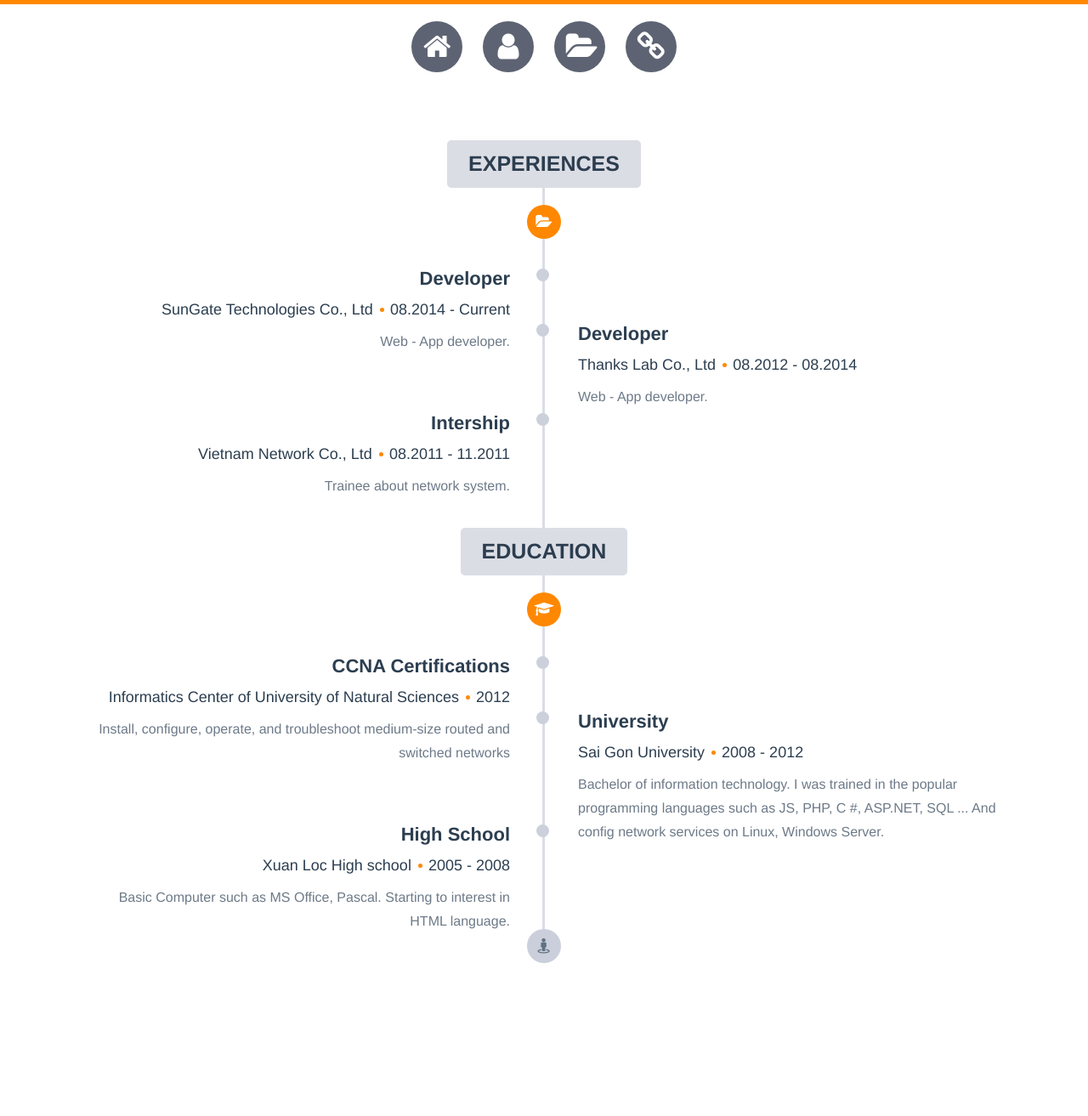
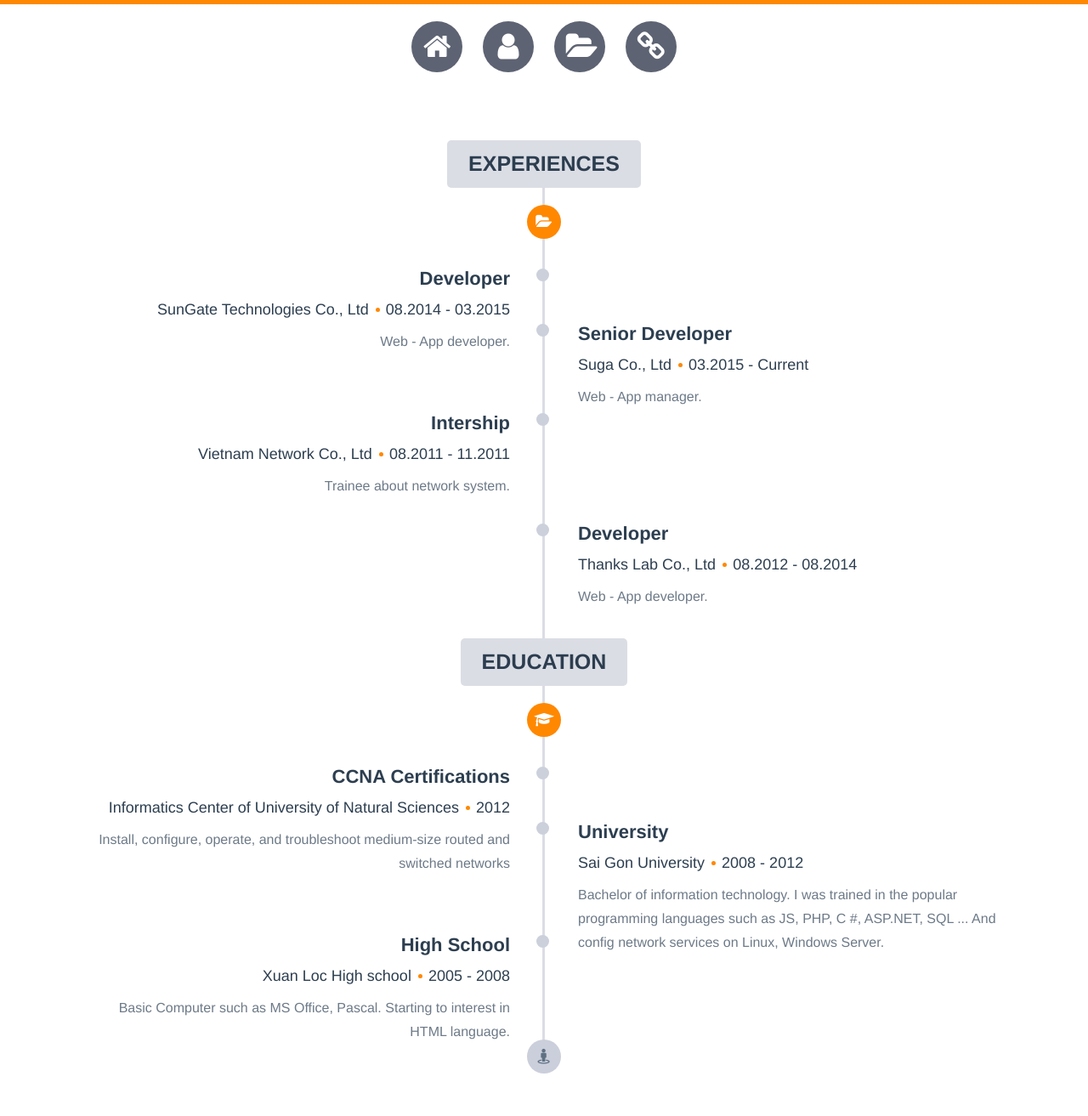
Before and after one commit to salipropham/salipropham.github.io, a Jekyll site: the page built from resume.html, in a window 1280 px wide. Shown: the whole page at 85% size. Built offline with Jekyll 4.4.1, drawn with Linux system fonts in a browser that asks for light colours; nearby versions of some CDN libraries; before the commit the page ends 1183 px from its top, so only the background shows below that.

Commit message:
Update resume.html

```diff
--- a/resume.html
+++ b/resume.html
@@ -45,7 +45,7 @@ desc: My name is SaliproPham, this is Resume where I give my life for you.
                                     <h4>Developer</h4>
                                 </div>
                                 <div class="timeline-post-subtitle">
-                                    <p><span>SunGate Technologies Co., Ltd</span> <span class="timeline-duration">08.2014 - Current</span>
+                                    <p><span>SunGate Technologies Co., Ltd</span> <span class="timeline-duration">08.2014 - 03.2015</span>
                                     </p>
                                 </div>
                                 <div class="timeline-post-content">
@@ -65,6 +65,24 @@ desc: My name is SaliproPham, this is Resume where I give my life for you.
                                 </div>
                                 <div class="timeline-post-content">
                                     <p>Trainee about network system.</p>
+                                </div>
+                            </div>
+                        </div>
+                    </div>
+                    <div class="col-md-6 timeline-post-right">
+
+                        <div class="timeline-post">
+                            <div class="timeline-post-content-holder">
+                                <div class="timeline-post-icon"></div>
+                                <div class="timeline-post-title">
+                                    <h4>Senior Developer</h4>
+                                </div>
+                                <div class="timeline-post-subtitle">
+                                    <p><span>Suga Co., Ltd</span> <span class="timeline-duration">03.2015 - Current</span>
+                                    </p>
+                                </div>
+                                <div class="timeline-post-content">
+                                    <p>Web - App manager.</p>
                                 </div>
                             </div>
                         </div>
```
